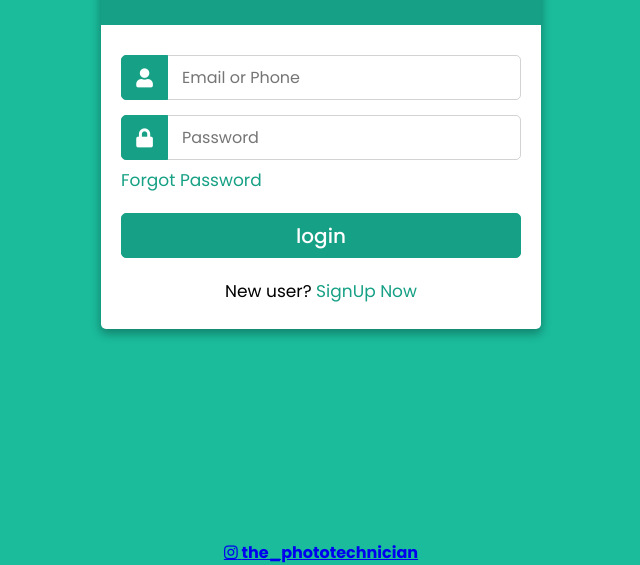
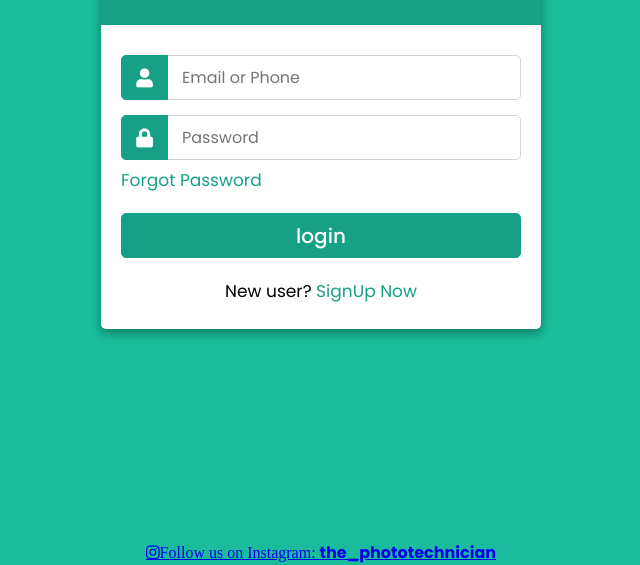
Before and after one commit to Gaibusha/Login-Form, a plain HTML site: page index.html in a window 1280 px wide. Shown: the part 235-800 px from the top of the page, without its empty margins (319-959 px from the left). Drawn offline with Linux system fonts and the light colour scheme.

Commit message:
Update index.html

```diff
--- a/index.html
+++ b/index.html
@@ -31,11 +31,11 @@
                 <div class="signup-link">New user?<a href="#"> SignUp Now</a></div>
             </form>
             </div>
-    </div>
+            </div>
 
-     <div class="footer">
-            <a href="#" class="fa fa-instagram"> <b>the_phototechnician</b></a>
-          </div>
+             <div class="footer">
+                <a href="https://www.instagram.com/the_phototechnician/"  class="fa fa-instagram">Follow us on Instagram: <b>the_phototechnician</b></a>
+            </div>
 
 
 
```
